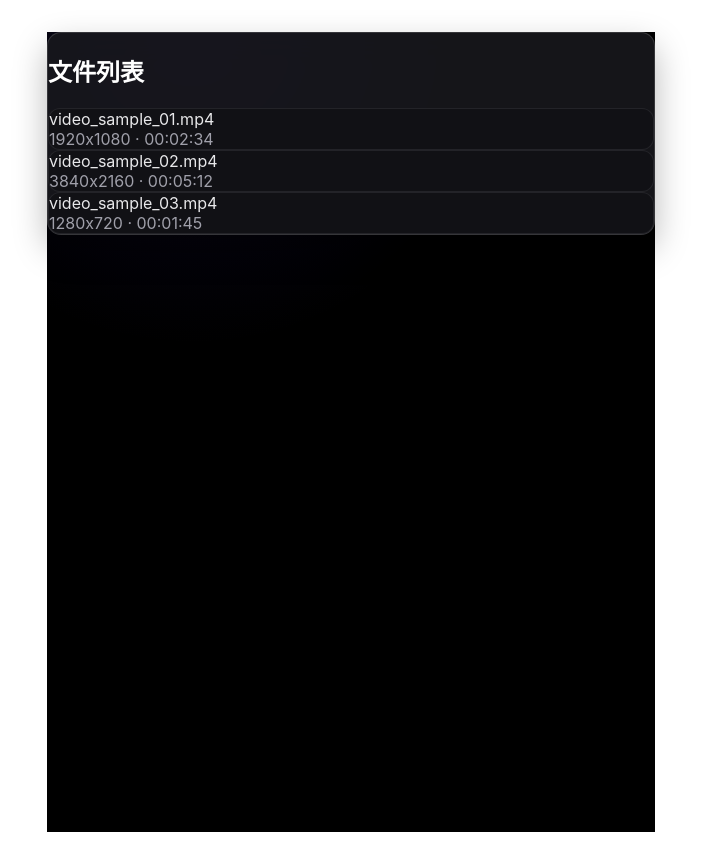
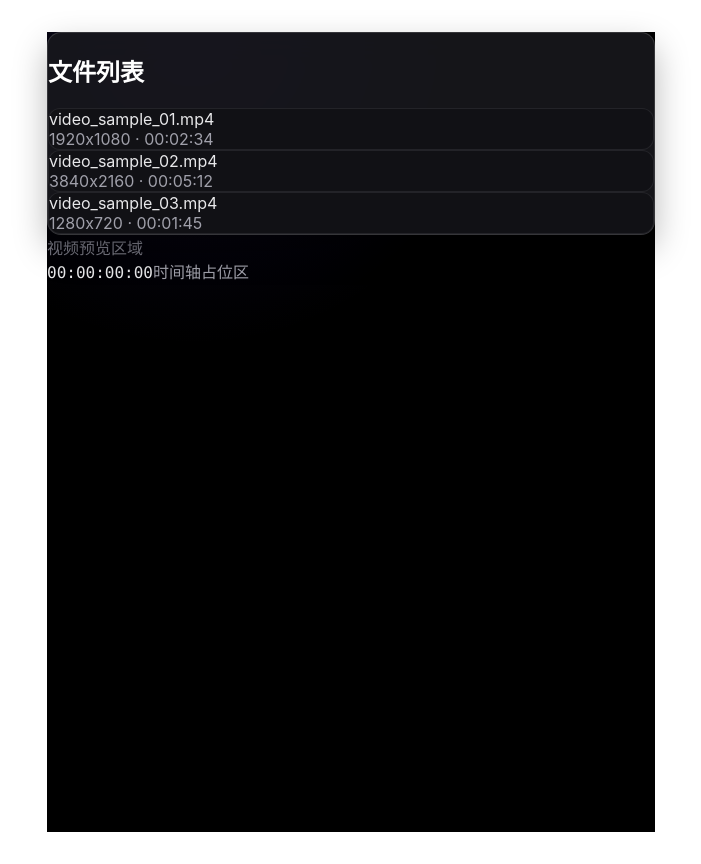
Before and after one commit to thhbbx/motion-slice, a Vue app: page / in a window 1280 px wide. Shown: the whole page, without its empty margins (289-990 px from the left). Built offline with nearby package versions, Linux system fonts and the light colour scheme.

Commit message:
feat(ui): 添加中间 Workspace 视频预览和时间轴占位内容

```diff
--- a/src/App.vue
+++ b/src/App.vue
@@ -26,7 +26,26 @@
 
       <!-- 中间 Workspace -->
       <main class="workspace">
-        <!-- 占位内容将在下一步添加 -->
+        <!-- 上方：视频预览区 -->
+        <div class="preview-area">
+          <div class="video-stage">
+            <div class="stage-placeholder vt-muted">视频预览区域</div>
+          </div>
+        </div>
+
+        <!-- 下方：时间轴区 -->
+        <div class="timeline-area">
+          <div class="timeline-header">
+            <span class="vt-timecode">00:00:00:00</span>
+            <span class="vt-secondary">时间轴占位区</span>
+          </div>
+          <div class="timeline-tracks">
+            <div class="timeline-track">
+              <div class="track-clip" style="width: 30%; margin-left: 10%;"></div>
+              <div class="track-clip" style="width: 25%; margin-left: 5%;"></div>
+            </div>
+          </div>
+        </div>
       </main>
 
       <!-- 右侧 Inspector -->
```
